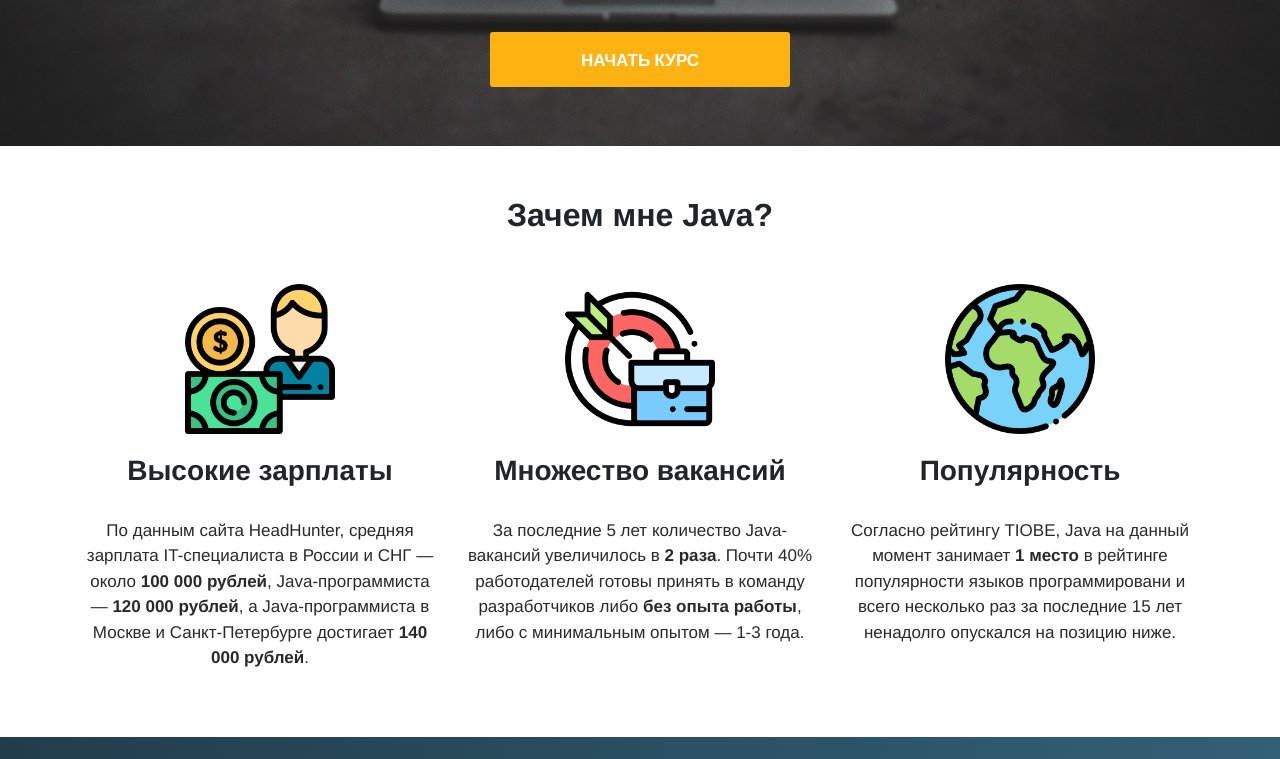
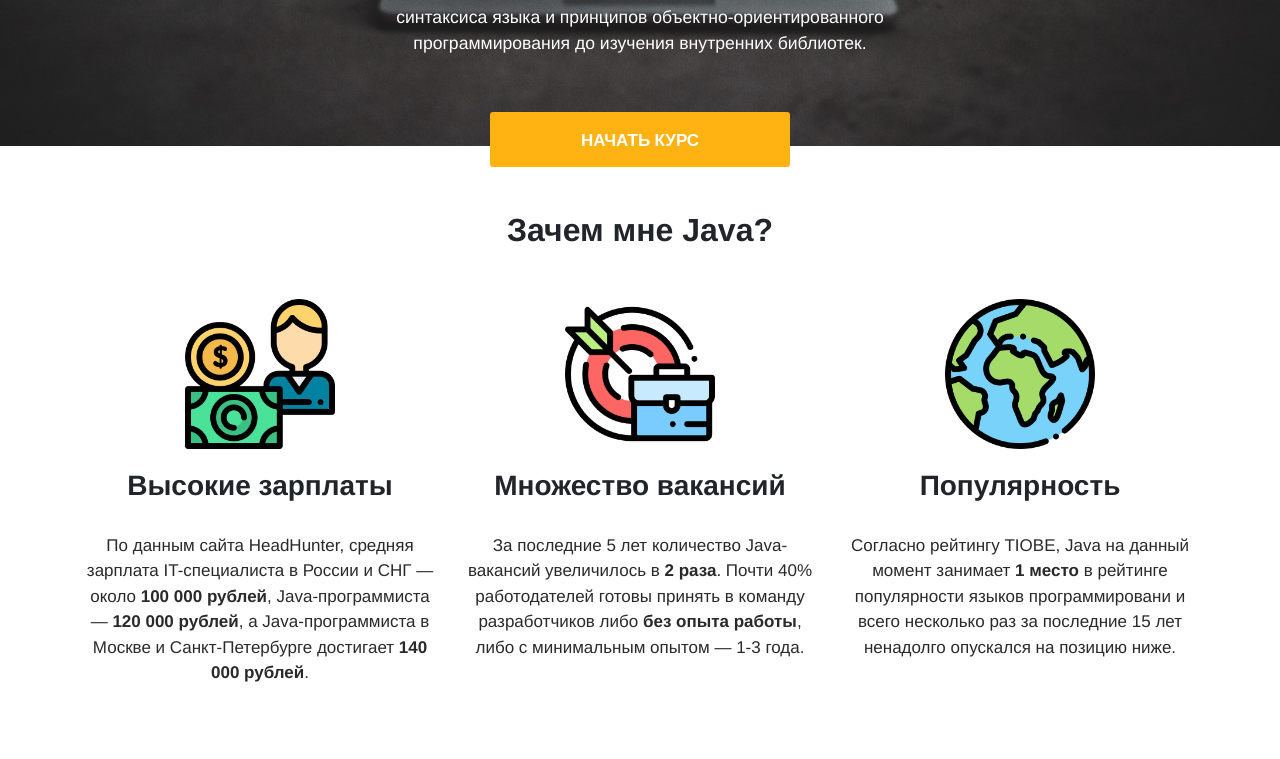
Before and after one commit to igastepa/colibri, a plain HTML site: page index.html in a window 1280 px wide. Shown: the part 654-1413 px from the top of the page. Drawn offline with nearby package versions, Linux system fonts and the light colour scheme.

Commit message:
Update style.css

```diff
--- a/style.css
+++ b/style.css
@@ -492,3 +492,8 @@ section {
 .full-width {
 	padding: 0;
 }
+
+.container {
+	padding-bottom: 50px;
+	padding-top: 15px;
+}
```
